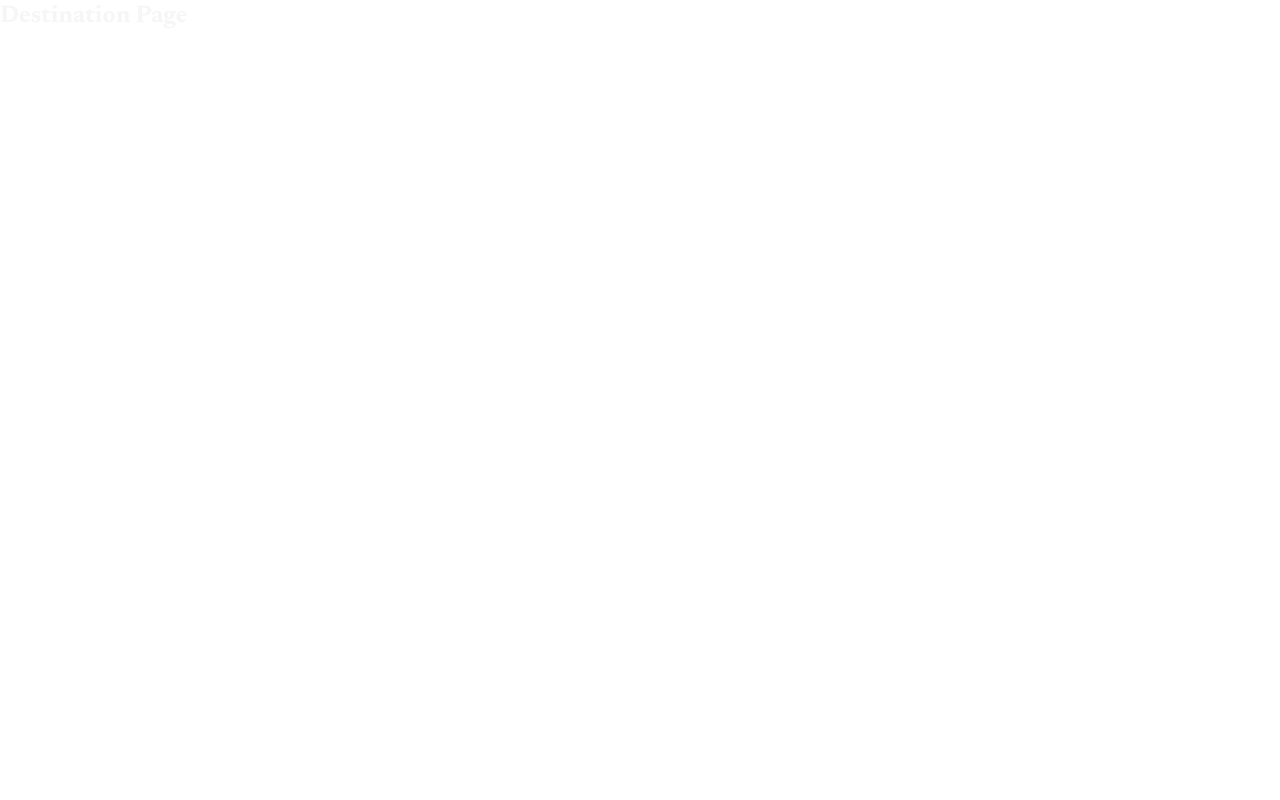
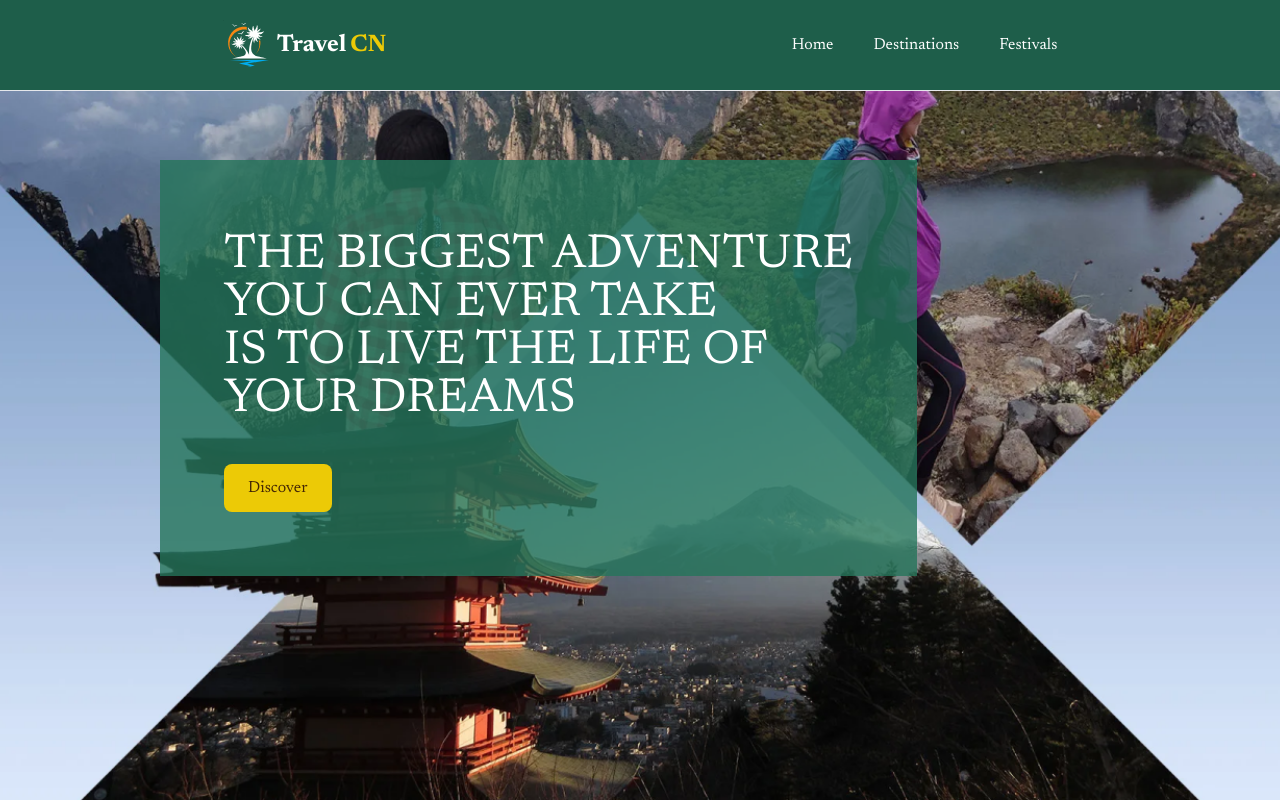
Before and after one commit to aljonard-dc/travelcn, a Next.js app: page /destinations in a window 1280 px wide. Built offline with nearby package versions, Linux system fonts and the light colour scheme.

Commit message:
feat: add hero for home and destination pages

```diff
--- a/app/destinations/page.tsx
+++ b/app/destinations/page.tsx
@@ -1,10 +1,13 @@
+import HeroDestination from '@/components/HeroDestination'
+import Header from '@/components/ui/Header'
 import React from 'react'
 
 const page = () => {
   return (
-    <main className=''>
-        <h1 className='text-2xl font-bold text-black'> Destination Page</h1>
-    </main>
+    <main id="home">
+        <Header />
+        <HeroDestination/>
+   </main>
   )
 }
 
--- a/app/page.tsx
+++ b/app/page.tsx
@@ -1,9 +1,11 @@
+import Hero from '@/components/Hero';
 import { Header } from '@/lib/imports'
 
 export default function Home() {
   return (
     <main id="home">
         <Header />
+        <Hero/>
    </main>
   );
 }
--- /dev/null
+++ b/components/Hero.tsx
@@ -0,0 +1,31 @@
+import React from 'react';
+import Image from 'next/image';
+import Button from './ui/Button';
+
+const Hero = () => {
+  return (
+    <main className="hero-container">
+      <div className="relative w-full h-screen flex items-center justify-center">
+        <Image
+            src="/Banner/home.png"
+            alt="banner"
+            layout="fill"
+            objectFit="cover"
+            quality={100}
+        />
+        <div className="hero-content space-y-10 absolute px-5 py-10 md:px-40 md:py-20 bg-green-600/80 flex flex-col items-center justify-center text-white">
+            <h2 className="text-base text-center font-bold">LIFE SHOULD BE FILLED WITH</h2>
+            <h1 className="text-2xl md:text-3xl lg:text-5xl mt-2 text-center">COMFORT, DISCOVERIES,{<br />} AND FREEDOM.</h1>
+            <Button
+            className='absolute bottom-[-1.5em] rounded-none text-base text-white bg-yellow-500 px-6 md:px-24 py-3'
+            title="Visit Now!"
+            href="/"/>
+
+        </div>
+
+      </div>
+    </main>
+  );
+};
+
+export default Hero;
--- /dev/null
+++ b/components/HeroDestination.tsx
@@ -0,0 +1,34 @@
+import React from 'react'
+import Image from 'next/image'
+import Button from './ui/Button'
+import { FaChevronDown } from 'react-icons/fa'
+
+
+const HeroDestination = () => {
+  return (
+    <main className="hero-container">
+        <div className="relative w-full h-screen flex items-center justify-center">
+            <Image
+                src="/Banner/destination.png"
+                alt="banner"
+                layout="fill"
+                objectFit="cover" // Ensures the image covers the entire area
+                quality={100} // Optional: Specify the image quality (0-100)
+            />
+            <div className="hero-content space-y-10 absolute lg:left-40 lg:top-40 px-5 py-8 md:px-16 md:py-16 bg-green-600/80 flex flex-col items-start justify-center text-white">
+                <h1 className="text-2xl md:text-3xl lg:text-5xl mt-2 text-left">THE BIGGEST ADVENTURE{<br />} YOU CAN EVER TAKE {<br />}IS TO LIVE THE LIFE OF{<br />}  YOUR DREAMS</h1>
+                <Button
+                className='relative text-base text-yellow-950 px-6 py-3'
+                title="Discover"
+                href="/"
+                />
+
+
+            </div>
+
+        </div>
+    </main>
+  )
+}
+
+export default HeroDestination
```
